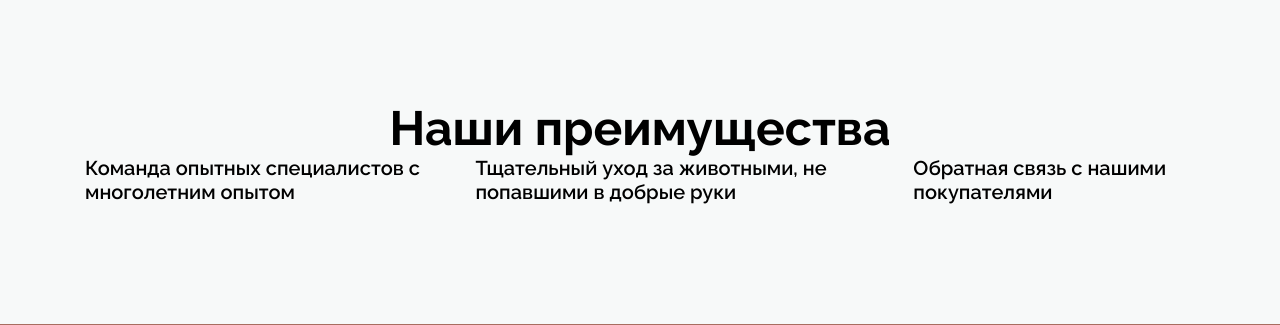
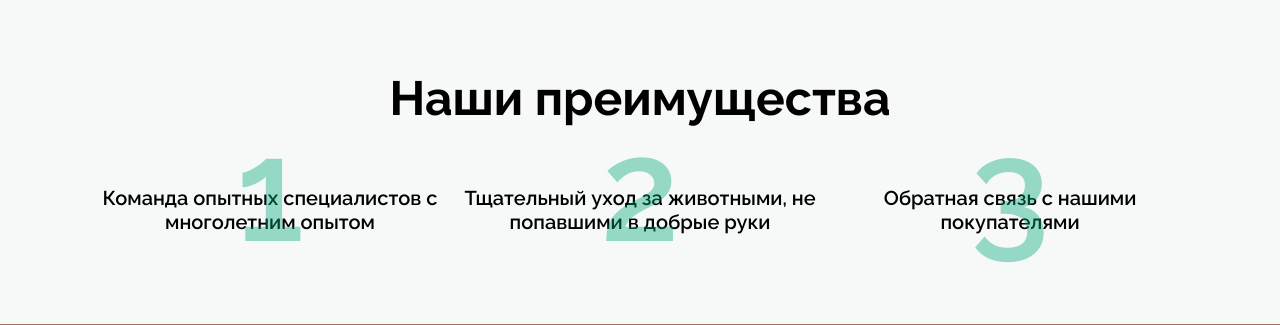
Before and after one commit to algorithm-ssau/exotic-pets-catalogue, a React (Create React App) app in the folder client/my-app/: page / in a window 1280 px wide. Shown: the part 1549-1874 px from the top of the page. Built offline with nearby package versions, Linux system fonts and the light colour scheme.

Commit message:
F8 added final styles for advantages

```diff
--- a/client/my-app/src/pages/homepage/el/Advantage/index.css
+++ b/client/my-app/src/pages/homepage/el/Advantage/index.css
@@ -1,29 +1,23 @@
 .advantage-number {
-    font-size: 8em;
+    font-size: 9em;
     color: var(--green);
     font-weight: 600;
-    filter: opacity(0.5);
-
-    visibility: hidden;
+    filter: opacity(0.4);
 
     position: absolute;
 
-    left: 0;
-    right: 0;
-    top: 0;
-
-    z-index: var(--ui-index-1);
+    top: -80px;
 }
 
 .advantage-text {
     font-size: 1.25em;
     font-weight: 600;
 
-    position: relative;
-
-    z-index: var(--ui-index-2);
+    text-align: center;
 }
 
 .advantage {
     position: relative;
+    display: flex;
+    justify-content: center;
 }
--- a/client/my-app/src/pages/homepage/el/Advantage/index.tsx
+++ b/client/my-app/src/pages/homepage/el/Advantage/index.tsx
@@ -9,9 +9,10 @@ interface IAdvantage {
 const Advantage = ({ number, advantage }: IAdvantage) => {
     return (
         <div className="advantage">
-            <span className="advantage-number">{number}</span>
-            <span className="advantage-text"> {advantage}</span>
+            <div className="advantage-number">{number}</div>
+            <div className="advantage-text"> {advantage}</div>
         </div>
+
     );
 }
 
--- a/client/my-app/src/pages/homepage/styles/page_home.css
+++ b/client/my-app/src/pages/homepage/styles/page_home.css
@@ -85,9 +85,10 @@
 
 .advantages-section-container {
     height: 345px;
-    margin-top: 80px;
+
     display: flex;
     justify-content: center;
+
     background-color: var(--white);
 }
 
@@ -101,8 +102,11 @@
 }
 
 .advantages-container {
-    display: flex;
+    margin-top: 60px;
 
+    display: grid;
+    grid-template-columns: 1fr 1fr 1fr;
+    align-content: space-around;
 }
 
 .our-advantages {
--- a/client/my-app/src/pages/homepage/view/page_home.tsx
+++ b/client/my-app/src/pages/homepage/view/page_home.tsx
@@ -52,10 +52,11 @@ const PageHome = () => {
                     );
                 })}
             </div>
+
             <div className="advantages-section-container">
                 <div className="advantages-wrapper">
                     <h2>
-                        <span className="our-advantages">Наши преимущества</span>
+                        <div className="our-advantages">Наши преимущества</div>
                     </h2>
 
                     <div className="advantages-container">
```
